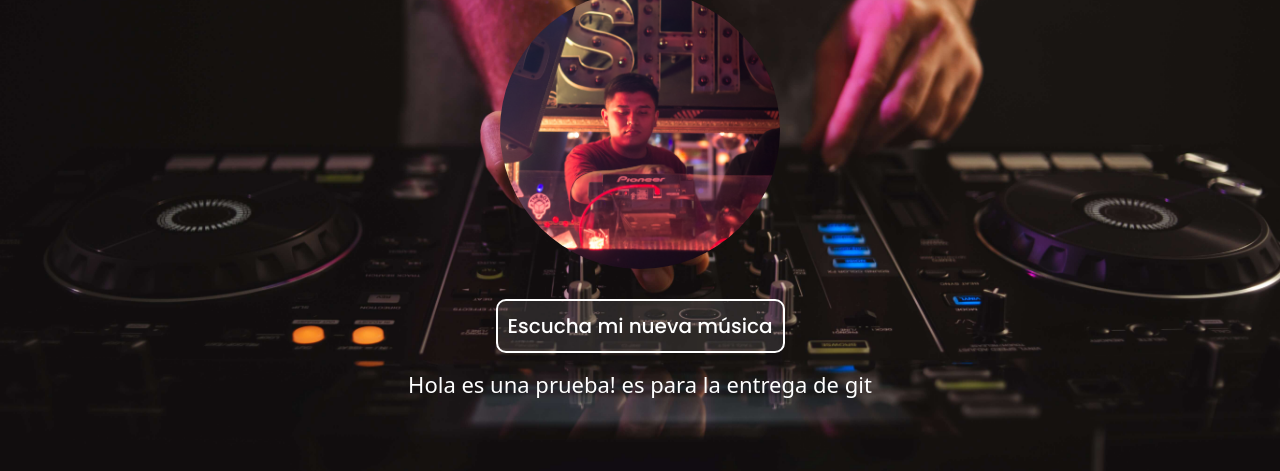
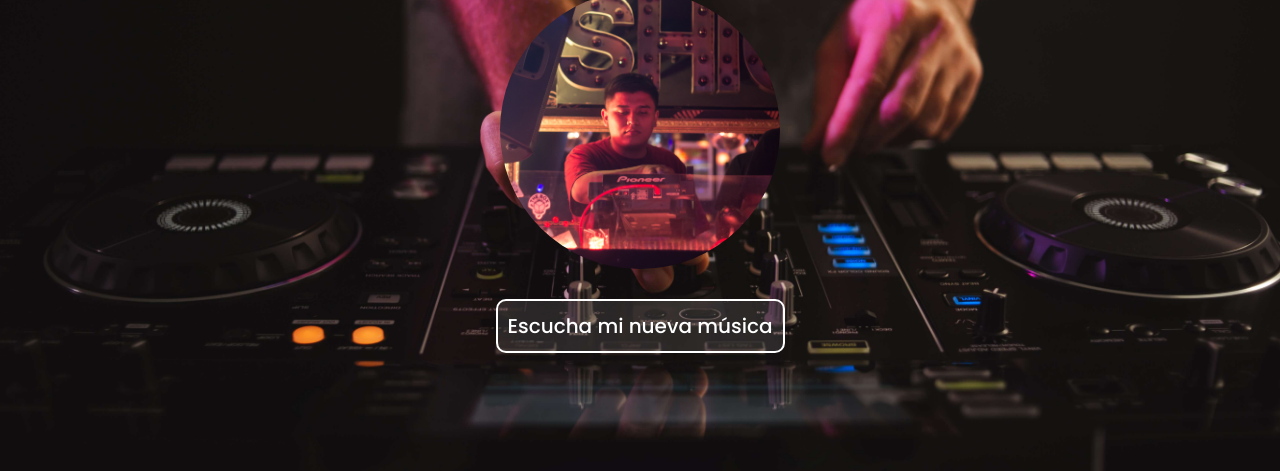
Before and after one commit to JuandediosLop/WebDJ-LopezGalvez, a plain HTML site: page index.html in a window 1280 px wide. Shown: the part 329-800 px from the top of the page. Drawn offline with nearby package versions, Linux system fonts and the light colour scheme.

Commit message:
Update index.html

```diff
--- a/index.html
+++ b/index.html
@@ -91,7 +91,6 @@
                 <a class="portada__paraTransicion btn btn-outline-dark btn-lg "  href="musica.html">
                     Escucha mi nueva música
                 </a>
-                <p>Hola es una prueba! es para la entrega de git</p>
             </div>
         </div>
 
```
